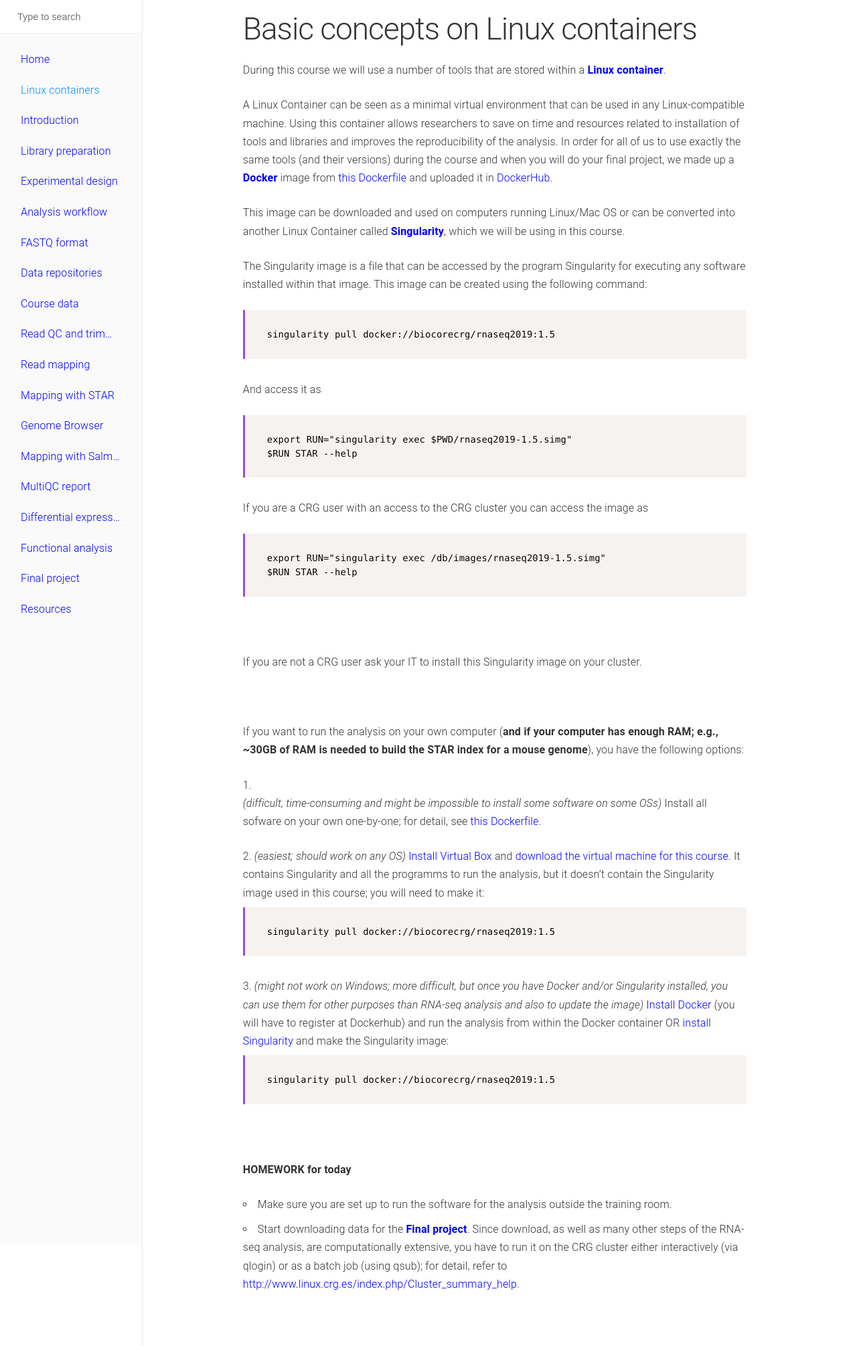
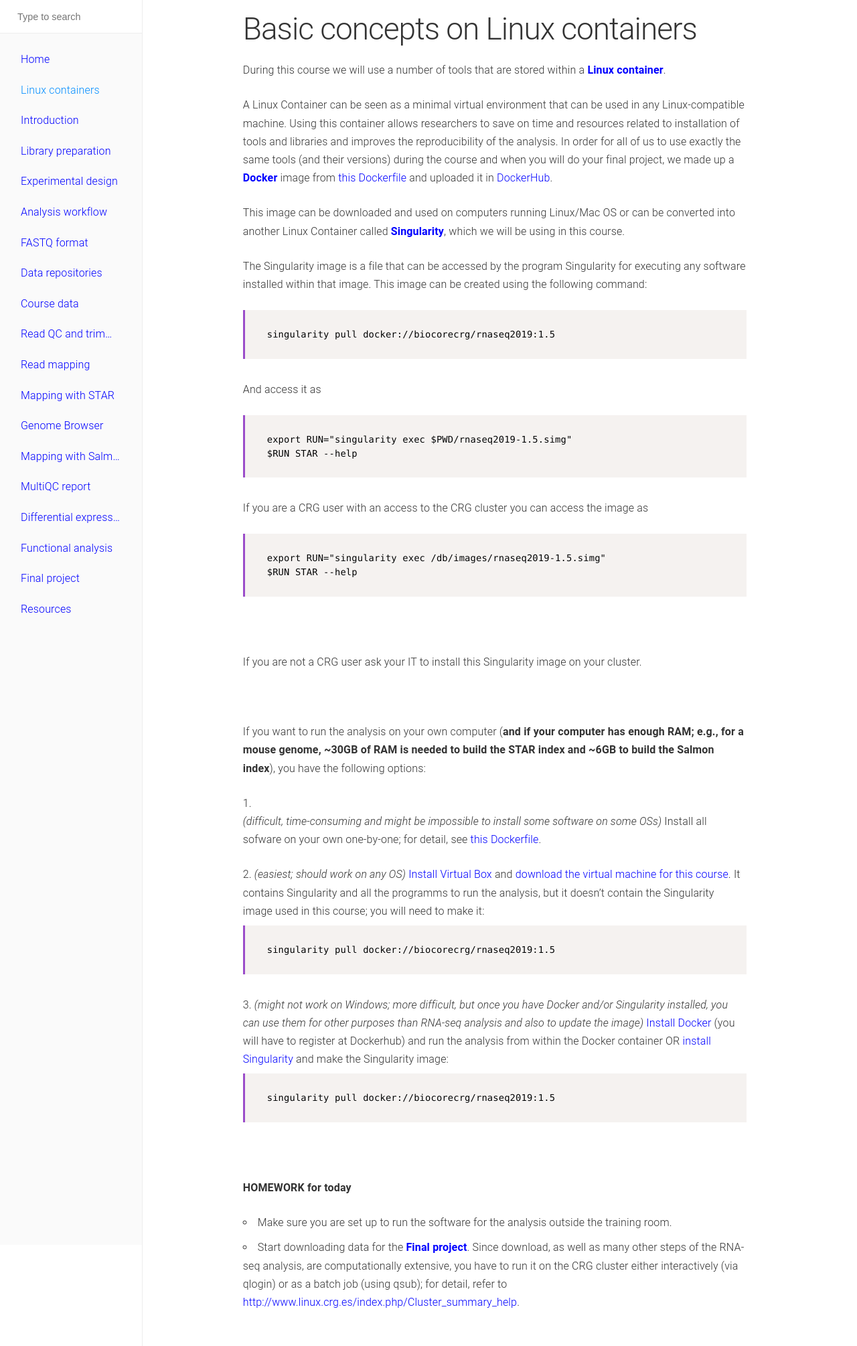
Before and after one commit to biocorecrg/RNAseq_course_2019, a Jekyll site: the page built from docs/linux_containers.md, in a window 1280 px wide. Shown: the whole page at 67% size. Built offline with Jekyll 4.4.1, drawn with Linux system fonts in a browser that asks for light colours.

Commit message:
Update linux_containers.md

```diff
--- a/docs/linux_containers.md
+++ b/docs/linux_containers.md
@@ -38,7 +38,7 @@ If you are not a CRG user ask your IT to install this Singularity image on your
 
 <br/>
 
-If you want to run the analysis on your own computer (**and if your computer has enough RAM; e.g., ~30GB of RAM is needed to build the STAR index for a mouse genome**), you have the following options:
+If you want to run the analysis on your own computer (**and if your computer has enough RAM; e.g., for a mouse genome, ~30GB of RAM is needed to build the STAR index and ~6GB to build the Salmon index**), you have the following options:
 
 1. *(difficult, time-consuming and might be impossible to install some software on some OSs)* Install all sofware on your own one-by-one; for detail, see [this Dockerfile](https://github.com/biocorecrg/RNAseq_course_2019/blob/master/Dockerfile).
 
```
